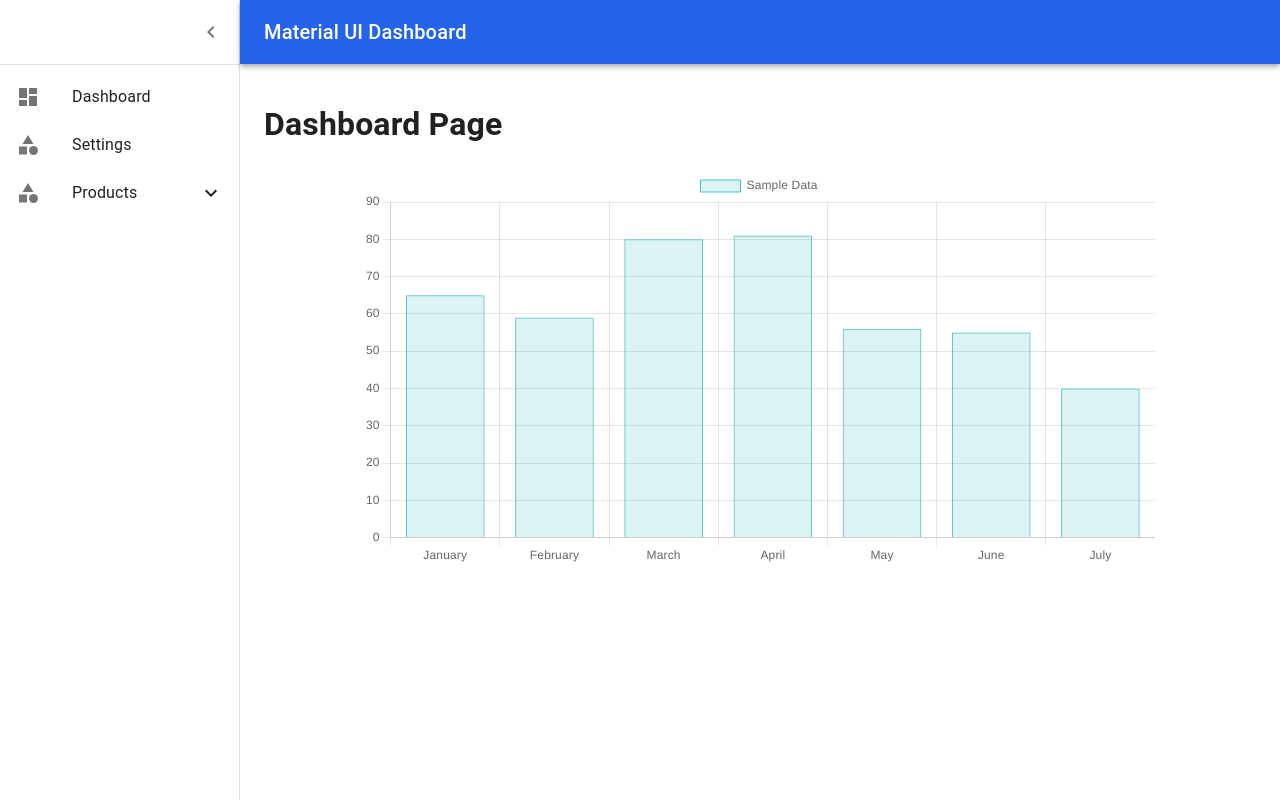
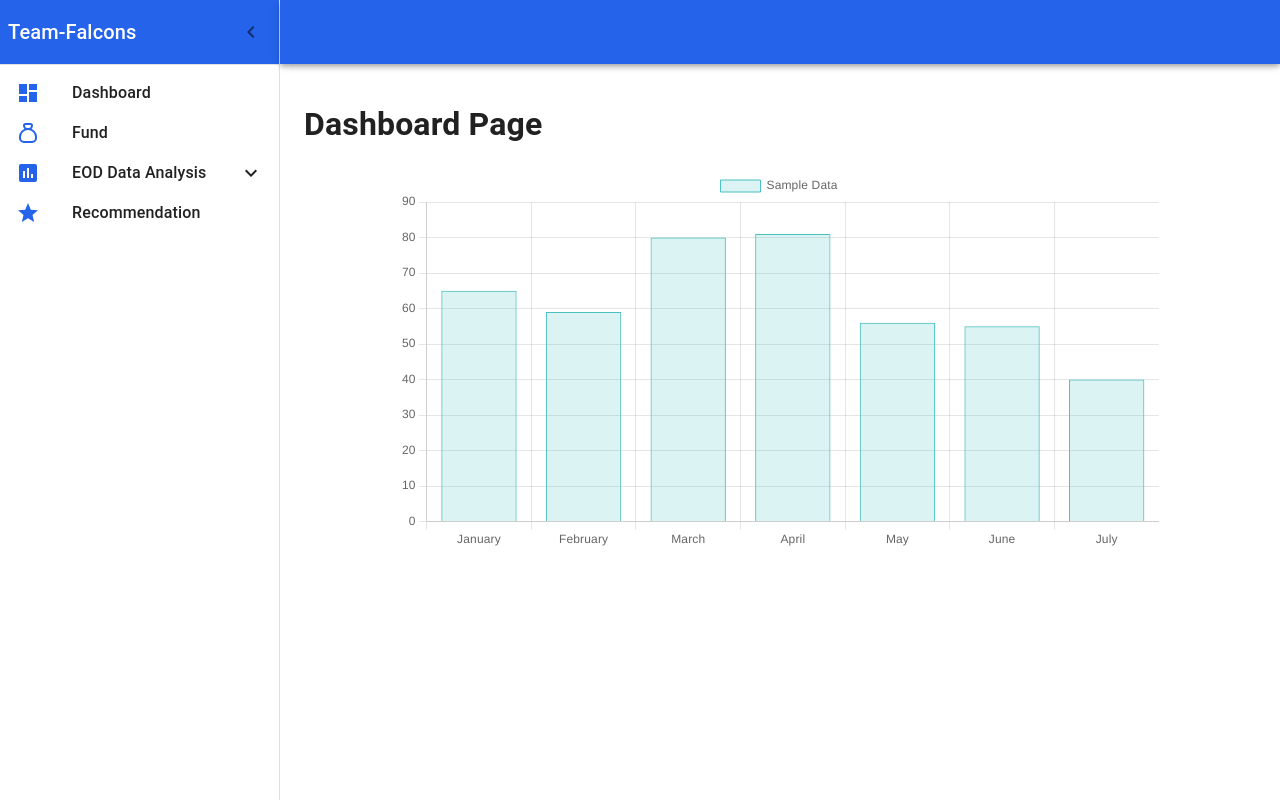
Before and after one commit to Blank-09/stock-site, a React (Vite) app: page /dashboard in a window 1280 px wide. Built offline with nearby package versions, Linux system fonts and the light colour scheme.

Commit message:
Update company name, add react-icons package and background changed

```diff
--- a/package.json
+++ b/package.json
@@ -18,6 +18,7 @@
     "react": "^18.2.0",
     "react-chartjs-2": "^5.2.0",
     "react-dom": "^18.2.0",
+    "react-icons": "^4.12.0",
     "react-router-dom": "^6.21.1",
     "sonner": "^1.2.4"
   },
--- a/src/components/Navbar.jsx
+++ b/src/components/Navbar.jsx
@@ -75,9 +75,9 @@ const Navbar = ({ transparent }) => {
             sx={{
               mr: 2,
               display: { xs: 'none', md: 'flex' },
-              fontFamily: 'monospace',
+              // fontFamily: 'monospace',
               fontWeight: 700,
-              letterSpacing: '.3rem',
+              // letterSpacing: '.3rem',
               color: 'inherit',
               textDecoration: 'none',
             }}
--- a/src/components/SideBar.jsx
+++ b/src/components/SideBar.jsx
@@ -28,9 +28,10 @@ import MenuIcon from '@mui/icons-material/Menu'
 // Others
 import { Link } from 'react-router-dom'
 import { sidebarItems } from '../constants/dashboardSidebar'
+import { company } from '../constants'
 
 //
-const drawerWidth = 240
+const drawerWidth = 280
 
 const openedMixin = (theme) => ({
   width: drawerWidth,
@@ -103,6 +104,10 @@ export default function SideBar() {
 
   const [collapseOpen, setCollapseOpen] = React.useState({})
 
+  if (!open && collapseOpen) {
+    setCollapseOpen(false)
+  }
+
   const handleClick = (index) => {
     setCollapseOpen({ ...collapseOpen, [index]: !collapseOpen[index] })
   }
@@ -132,13 +137,20 @@ export default function SideBar() {
           >
             <MenuIcon />
           </IconButton>
-          <Typography variant="h6" noWrap component="div">
-            Material UI Dashboard
-          </Typography>
+          {!open && (
+            <Typography variant="h6" noWrap component="div">
+              {company.name}
+            </Typography>
+          )}
         </Toolbar>
       </AppBar>
       <Drawer variant="permanent" open={open}>
-        <DrawerHeader>
+        <DrawerHeader sx={{ bgcolor: 'primary.main', color: 'white' }}>
+          {open && (
+            <Typography sx={{ mr: 'auto' }} variant="h6" noWrap component="div">
+              {company.name}
+            </Typography>
+          )}
           <IconButton onClick={handleDrawerClose}>
             {theme.direction === 'rtl' ? (
               <ChevronRightIcon />
@@ -158,10 +170,16 @@ export default function SideBar() {
                   disabled={!!item.children}
                   style={{ opacity: 1 }}
                 >
-                  <ListItemIcon>
-                    <item.icon />
+                  <ListItemIcon sx={{ color: 'primary.main' }}>
+                    <item.icon size="24" />
                   </ListItemIcon>
-                  <ListItemText primary={item.label} />
+                  <Typography sx={{ fontWeight: '500', mr: 'auto' }}>
+                    {item.label}
+                  </Typography>
+                  {/* <ListItemText
+                    sx={{ fontWeight: 'bold' }}
+                    primary={item.label}
+                  /> */}
                   {item.children ? (
                     collapseOpen[index] ? (
                       <ExpandLess />
@@ -173,12 +191,14 @@ export default function SideBar() {
               </ListItem>
               {item.children && (
                 <Collapse in={collapseOpen[index]} timeout="auto" unmountOnExit>
-                  <List disablePadding>
+                  <List disablePadding dense>
                     {item.children.map((child) => (
                       <ListItem key={child.label}>
                         <ListItemButton LinkComponent={Link} to={child.href}>
-                          <ListItemIcon>
-                            <child.icon />
+                          <ListItemIcon
+                            sx={{ color: 'primary.main', minWidth: '40px' }}
+                          >
+                            <child.icon sx={{ fontSize: '16px' }} />
                           </ListItemIcon>
                           <ListItemText primary={child.label} />
                         </ListItemButton>
--- a/src/constants/dashboardSidebar.js
+++ b/src/constants/dashboardSidebar.js
@@ -1,5 +1,9 @@
 import CategoryIcon from '@mui/icons-material/Category'
 import DashboardIcon from '@mui/icons-material/Dashboard'
+import RadioButtonUncheckedIcon from '@mui/icons-material/RadioButtonUnchecked'
+import AssessmentIcon from '@mui/icons-material/Assessment'
+import StarIcon from '@mui/icons-material/Star'
+import { TbMoneybag } from 'react-icons/tb'
 
 export const sidebarItems = [
   {
@@ -9,23 +13,33 @@ export const sidebarItems = [
   },
   {
     href: '/dashboard/Settings',
-    icon: CategoryIcon,
-    label: 'Settings',
+    icon: TbMoneybag,
+    label: 'Fund',
   },
   {
-    icon: CategoryIcon,
-    label: 'Products',
+    icon: AssessmentIcon,
+    label: 'EOD Data Analysis',
     children: [
       {
         href: '/dashboard/product/create',
-        icon: CategoryIcon,
-        label: 'Create',
+        icon: RadioButtonUncheckedIcon,
+        label: 'Option Analysis',
       },
       {
         href: '/dashboard/product/list',
-        icon: CategoryIcon,
-        label: 'List',
+        icon: RadioButtonUncheckedIcon,
+        label: 'Future Analysis',
+      },
+      {
+        href: '/dashboard/product/list',
+        icon: RadioButtonUncheckedIcon,
+        label: 'Cash Segment Analysis',
       },
     ],
   },
+  {
+    href: '/dashboard/Settings',
+    icon: StarIcon,
+    label: 'Recommendation',
+  },
 ]
--- a/src/constants/index.js
+++ b/src/constants/index.js
@@ -1,3 +1,3 @@
 export const company = {
-  name: 'Stocks',
+  name: 'Team-Falcons',
 }
--- a/src/pages/Home.jsx
+++ b/src/pages/Home.jsx
@@ -25,7 +25,10 @@ const Home = () => {
 
       <Box
         sx={{
-          backgroundImage: "url('/dark-green.jpg')",
+          backgroundImage:
+            // "url('https://images.pexels.com/photos/187041/pexels-photo-187041.jpeg?auto=compress&cs=tinysrgb&w=1260&h=750&dpr=2')",
+            "url('https://img.freepik.com/free-vector/gradient-cryptocurrency-concept_23-2149215736.jpg?w=1060&t=st=1703876148~exp=1703876748~hmac=94e62394ab432ce5a2cc528b0c8e955e6d7134c23faf5df64e73d7ee2006913b')",
+          // background: '#161A30',
           backgroundRepeat: 'no-repeat',
           backgroundSize: 'cover',
           backgroundPosition: 'center',
--- a/src/pages/Login.jsx
+++ b/src/pages/Login.jsx
@@ -98,11 +98,10 @@ export default function Login() {
                   <TextField
                     required
                     fullWidth
-                    autoFocus
-                    id="email"
-                    label="Email Address"
-                    name="email"
-                    autoComplete="email"
+                    id="userid"
+                    label="User Id"
+                    name="userid"
+                    autoComplete="userid"
                   />
                 </Grid>
                 <Grid item xs={12}>
--- a/src/pages/Register.jsx
+++ b/src/pages/Register.jsx
@@ -83,7 +83,7 @@ export default function Register() {
             </Avatar>
             <Box
               component="form"
-              noValidate
+              // noValidate
               onSubmit={handleSubmit}
               sx={{ mt: 3 }}
             >
@@ -91,7 +91,7 @@ export default function Register() {
                 {message}
               </Typography>
               <Grid container spacing={2}>
-                <Grid item xs={12} sm={6}>
+                {/* <Grid item xs={12} sm={6}>
                   <TextField
                     autoComplete="given-name"
                     name="firstName"
@@ -111,15 +111,36 @@ export default function Register() {
                     name="lastName"
                     autoComplete="family-name"
                   />
+                </Grid> */}
+                <Grid item xs={12}>
+                  <TextField
+                    required
+                    fullWidth
+                    id="userid"
+                    label="User Id"
+                    name="userid"
+                    autoComplete="userid"
+                  />
                 </Grid>
                 <Grid item xs={12}>
                   <TextField
                     required
                     fullWidth
                     id="email"
-                    label="Email Address"
+                    label="Email ID"
                     name="email"
+                    type="email"
                     autoComplete="email"
+                  />
+                </Grid>
+                <Grid item xs={12}>
+                  <TextField
+                    // required
+                    fullWidth
+                    id="phoneno"
+                    label="Phone Number (optional)"
+                    name="phoneno"
+                    autoComplete="phoneno"
                   />
                 </Grid>
                 <Grid item xs={12}>
@@ -131,6 +152,32 @@ export default function Register() {
                     type={visible ? 'text' : 'password'}
                     id="password"
                     autoComplete="new-password"
+                    InputProps={{
+                      endAdornment: (
+                        <InputAdornment position="end">
+                          <IconButton
+                            onClick={() => setVisible((prev) => !prev)}
+                            edge="end"
+                          >
+                            {visible ? (
+                              <VisibilityIcon />
+                            ) : (
+                              <VisibilityOffIcon />
+                            )}
+                          </IconButton>
+                        </InputAdornment>
+                      ),
+                    }}
+                  />
+                </Grid>
+                <Grid item xs={12}>
+                  <TextField
+                    required
+                    fullWidth
+                    name="confirm-password"
+                    label="Confirm Password"
+                    type={visible ? 'text' : 'password'}
+                    id="confirm-password"
                     InputProps={{
                       endAdornment: (
                         <InputAdornment position="end">
```
Also changed, not shown: 2 other files (tests, documents, lock files or other folders).
